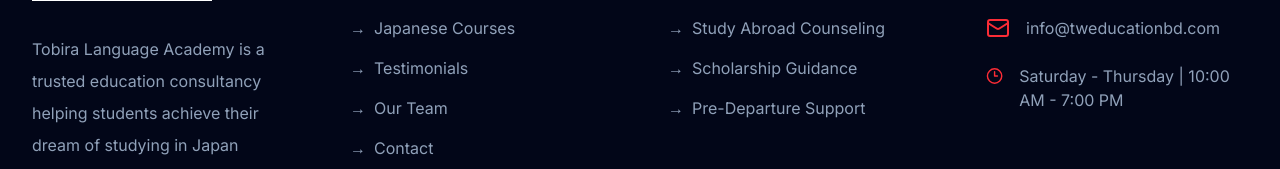
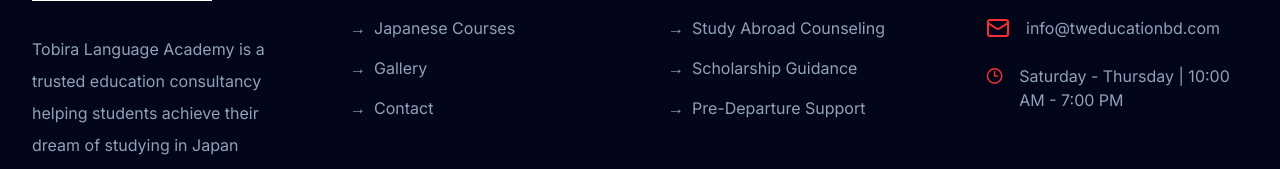
Before and after one commit to safi-sadi/tobira-academy, a Next.js app: page / in a window 1280 px wide. Shown: the part 10642-10811 px from the top of the page. Built offline with nearby package versions, Linux system fonts and the light colour scheme.

Commit message:
updated footer links

```diff
--- a/src/data/footer.js
+++ b/src/data/footer.js
@@ -28,13 +28,10 @@
       title: "Japanese Courses",
       href: "/courses",
     },
+
     {
-      title: "Testimonials",
-      href: "/testimonials",
-    },
-    {
-      title: "Our Team",
-      href: "/team",
+      title: "Gallery",
+      href: "/gallery",
     },
     {
       title: "Contact",
@@ -45,27 +42,27 @@
   services: [
     {
       title: "University Admission",
-      href: "/services#admission",
+      href: "/services/university-admission-support",
     },
     {
       title: "Visa Processing",
-      href: "/services#visa",
+      href: "/services/student-visa-processing",
     },
     {
       title: "Japanese Language",
-      href: "/services#language",
+      href: "/services/language-preparation",
     },
     {
       title: "Study Abroad Counseling",
-      href: "/services#counseling",
+      href: "/services/accommodation-support",
     },
     {
       title: "Scholarship Guidance",
-      href: "/services#scholarship",
+      href: "/services/scholarship-assistance",
     },
     {
       title: "Pre-Departure Support",
-      href: "/services#departure",
+      href:"/services/pre-departure-support",
     },
   ],
 
```
